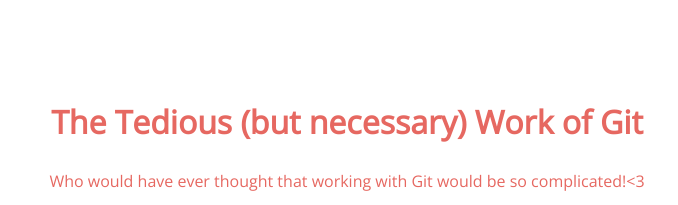
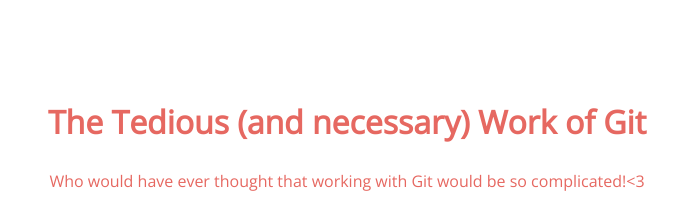
Before and after one commit to candicezakariya/105-project, a plain HTML site: page index.html in a window 1280 px wide. Shown: the top 205 px of the page, 293-971 px from the left. Drawn offline with nearby package versions, Linux system fonts and the light colour scheme.

Commit message:
let's do this

```diff
--- a/index.html
+++ b/index.html
@@ -8,7 +8,7 @@
 </head>
 <body>
 	<section>
-		<h1>The Tedious (but necessary) Work of Git</h1>
+		<h1>The Tedious (and necessary) Work of Git</h1>
 		<p>Who would have ever thought that working with Git would be so complicated!<3</p>
 		<img src="img/happy-blue-robot.png">
 	</section>
```
